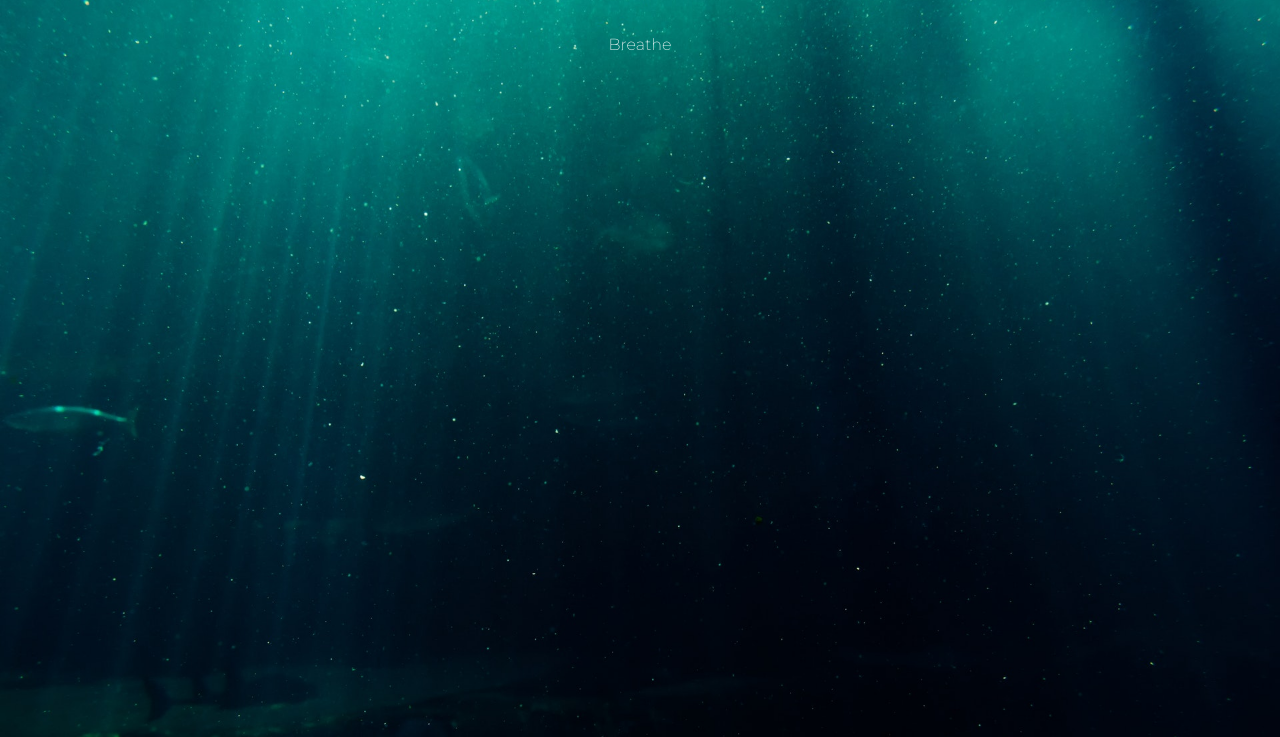
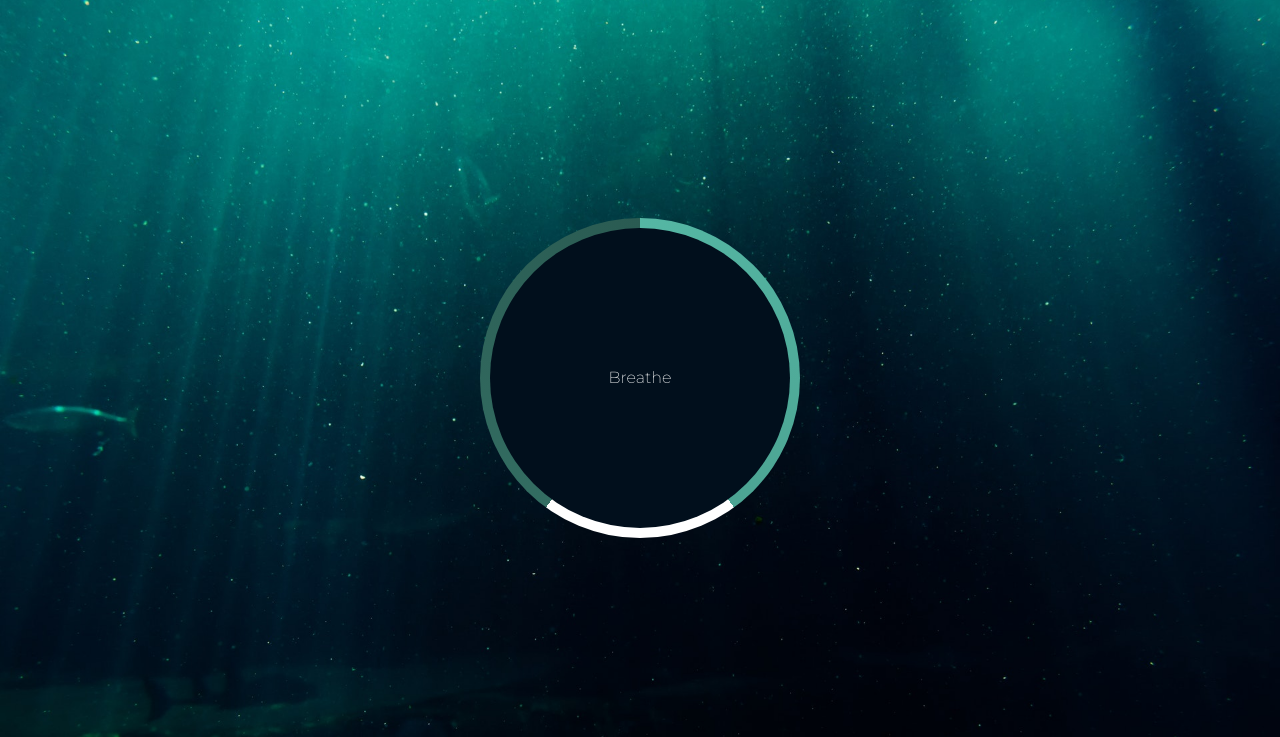
Before and after one commit to Connieh1/relaxation_app, a plain HTML site: page index.html in a window 1280 px wide. Shown: the part 63-800 px from the top of the page. Drawn offline with Linux system fonts and the light colour scheme.

Commit message:
Add CSS styling to breathing circle

```diff
--- a/index.html
+++ b/index.html
@@ -12,18 +12,18 @@
     <link rel="icon" href="data: ," />
     <title>Relaxation</title>
   </head>
+
   <body>
     <header><h1>Relaxation</h1></header>
-    <main>
-      <section class="container" id="container"></section>
-      <section class="circle"></section>
+    <div class="container" id="container">
+      <!-- <section class="container" id="container"></section> -->
+      <div class="circle"></div>
       <p id="text">Breathe</p>
-      <section class="pointer-container">
+      <div class="pointer-container">
         <span class="pointer"></span>
-      </section>
-      <section class="gradient-circle"></section>
-    </main>
-
+      </div>
+      <div class="gradient-circle"></div>
+    </div>
     <script src="script.js"></script>
   </body>
 </html>
--- a/style.css
+++ b/style.css
@@ -13,3 +13,43 @@ body {
   align-items: center;
   margin: 0;
 }
+
+.container {
+  display: flex;
+  align-items: center;
+  justify-content: center;
+  margin: auto;
+  height: 300px;
+  width: 300px;
+  position: relative;
+  transform: scale(1);
+}
+
+.circle {
+  background-color: #010f1c;
+  height: 100%;
+  width: 100%;
+  border-radius: 50%;
+  position: absolute;
+  top: 0;
+  left: 0;
+  z-index: -1;
+}
+
+.gradient-circle {
+  background: conic-gradient(
+    #55b7a4 0%,
+    #4ca493 40%,
+    #fff 40%,
+    #fff 60%,
+    #336d62 60%,
+    #2a5b52 100%
+  );
+  height: 320px;
+  width: 320px;
+  z-index: -2;
+  border-radius: 50%;
+  position: absolute;
+  top: -10px;
+  left: -10px;
+}
```
Also changed, not shown: 1 other file.
